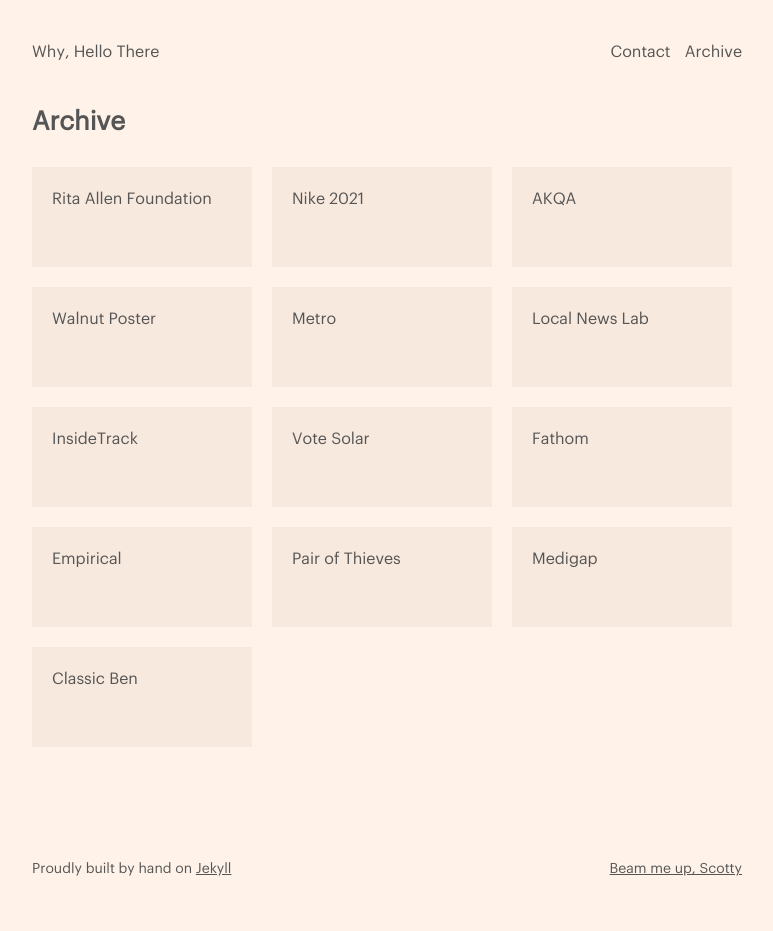
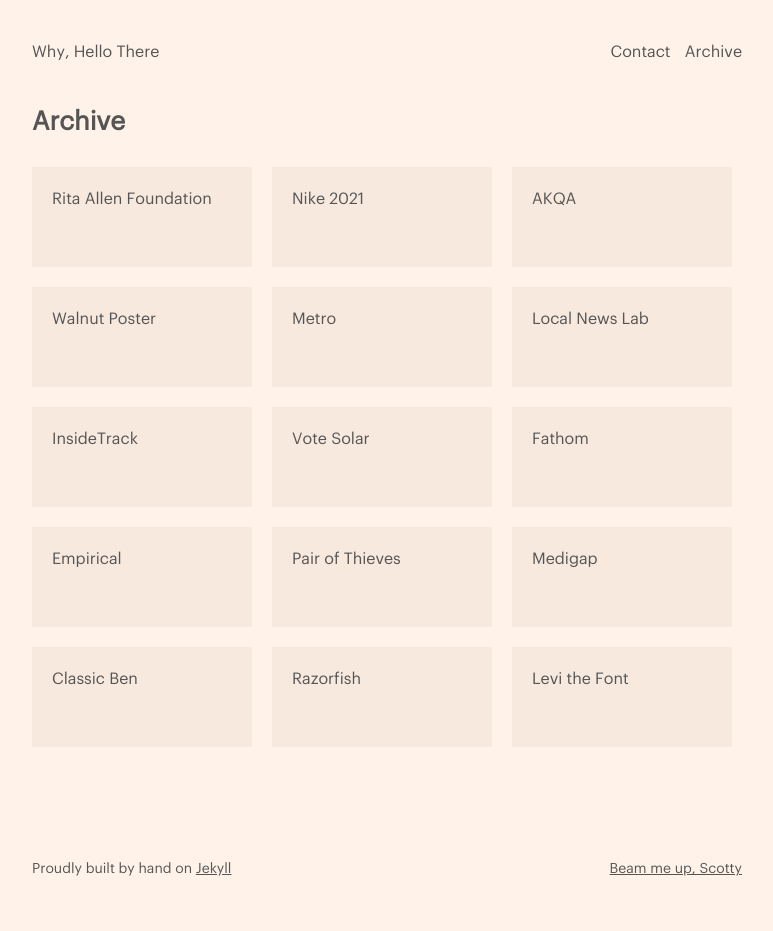
Before and after one commit to jonaschafer/jonaschafer.github.io, a Jekyll site: the page built from archive.html, in a window 1280 px wide. Shown: the whole page, without its empty margins (248-1021 px from the left). Built offline with Jekyll 4.4.1, drawn with Linux system fonts in a browser that asks for light colours.

Commit message:
added 2 work projects to archive as one place for all work

```diff
--- a/archive.html
+++ b/archive.html
@@ -85,6 +85,18 @@
     </div>
   </a>
 
+  <a class="no-underline" href="/work/razorfish">
+    <div class="grid-child">
+      <p>Razorfish</p>
+    </div>
+  </a>
+
+  <a class="no-underline" href="/work/font">
+    <div class="grid-child">
+      <p>Levi the Font</p>
+    </div>
+  </a>
+
 </div>
 
 {% for item in site.archive %}
```
